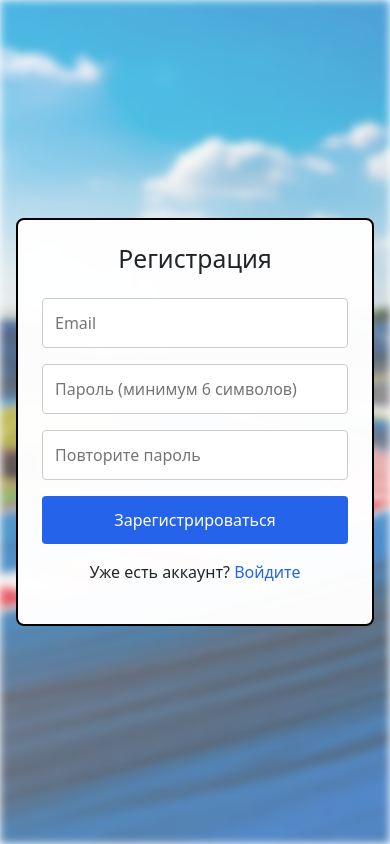
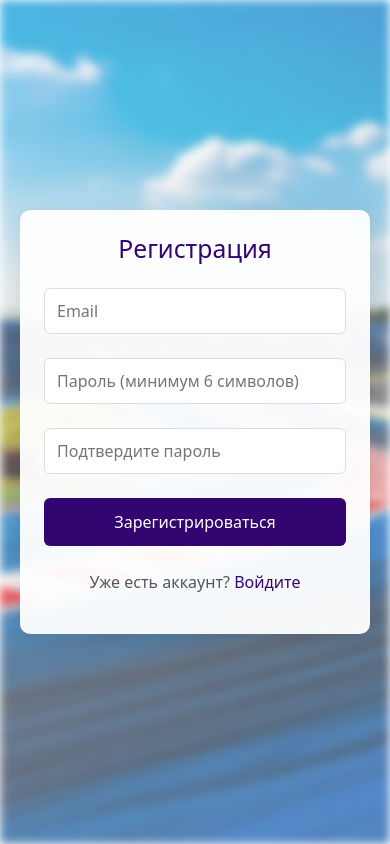
Before and after one commit to hiashyr/frontend, a React (Create React App) app: page /register in a window 390 px wide. Built offline with nearby package versions, Linux system fonts and the light colour scheme.

Commit message:
Main_page & reg, log

```diff
--- a/src/components/Auth/AuthForm.jsx
+++ b/src/components/Auth/AuthForm.jsx
@@ -1,5 +1,7 @@
 import { Link } from 'react-router-dom';
-import pddBackground from '../../assets/pdd-background.jpg'; // Импортируем фоновое изображение
+import { useState } from 'react';
+import { FaCheck, FaTimes, FaEye, FaEyeSlash } from 'react-icons/fa';
+import pddBackground from '../../assets/pdd-background.jpg';
 import '../../pages/AuthPage.css';
 
 export default function AuthForm({
@@ -10,24 +12,23 @@ export default function AuthForm({
   onSubmit,
   linkText,
   linkPath,
-  linkDescription
+  linkDescription,
+  isLoading = false
 }) {
   return (
     <div className="auth-page-container">
-      {/* Размытый задний фон */}
       <div
         className="auth-background"
         style={{ backgroundImage: `url(${pddBackground})` }}
       ></div>
 
-      {/* Контейнер с формой */}
       <div className="auth-form-container">
         <div className="auth-form">
           <h2>{title}</h2>
           <form onSubmit={onSubmit}>
             {fields.map((field) => (
+              <div key={field.name} className="form-group">
                 <input
-                key={field.name}
                   type={field.type}
                   name={field.name}
                   placeholder={field.placeholder}
@@ -35,12 +36,36 @@ export default function AuthForm({
                   onChange={field.onChange}
                   required={field.required}
                   minLength={field.minLength}
+                  disabled={isLoading}
+                  className={field.error ? 'invalid' : ''}
                 />
+                {field.value && (
+                  <span className="validation-icon">
+                    {field.isValid ? (
+                      <FaCheck className="valid-icon" />
+                    ) : (
+                      <FaTimes className="invalid-icon" />
+                    )}
+                  </span>
+                )}
+                {field.error && (
+                  <div className="field-error">{field.error}</div>
+                )}
+              </div>
             ))}
-            {error && <div className="error">{error}</div>}
-            <button type="submit" className="btn">{submitText}</button>
+
+            {error && <div className="form-error">{error}</div>}
+
+            <button
+              type="submit"
+              className="submit-button"
+              disabled={isLoading || fields.some(f => f.value && !f.isValid)}
+            >
+              {isLoading ? 'Загрузка...' : submitText}
+            </button>
           </form>
-          <p>
+
+          <p className="auth-link">
             {linkDescription} <Link to={linkPath}>{linkText}</Link>
           </p>
         </div>
--- a/src/pages/AuthPage.css
+++ b/src/pages/AuthPage.css
@@ -1,177 +1,11 @@
-/* src/components/AuthForm.css */
-.auth-form {
-  max-width: 400px;
-  margin: 2rem auto;
-  padding: 2rem;
-  border: 2px solid #000000;
-  border-radius: 8px;
-}
-
-.auth-form h2 {
-  text-align: center;
-  margin-bottom: 1.5rem;
-}
-
-.auth-form form {
-  display: flex;
-  flex-direction: column;
-  gap: 1rem;
-}
-
-.auth-form input {
-  padding: 0.75rem;
-  border: 1px solid #ccc;
-  border-radius: 4px;
-}
-
-.auth-form .btn {
-  padding: 0.75rem;
-  background: #2563EB;
-  color: white;
-  border: none;
-  border-radius: 4px;
-  cursor: pointer;
-  transition: 0.3s;
-}
-
-.auth-form .btn:hover {
-  background: #1D4ED8;
-}
-
-.auth-form .error {
-  color: #EF4444;
-  font-size: 0.9rem;
-  text-align: center;
-}
-
-.auth-form p {
-  text-align: center;
-  margin-top: 1rem;
-}
-
-.auth-form a {
-  color: #2563EB;
-  text-decoration: none;
-}
-
-.auth-form a:hover {
-  text-decoration: underline;
-}
-
-.social-auth {
-  margin-top: 2rem;
-  text-align: center;
-}
-
-.social-buttons {
-  display: flex;
-  gap: 1rem;
-  justify-content: center;
-  margin-top: 1rem;
-}
-
-.social-btn {
-  display: flex;
-  align-items: center;
-  gap: 0.5rem;
-  padding: 0.5rem 1rem;
-  border-radius: 4px;
-  border: 1px solid #ddd;
-  background: white;
-  cursor: pointer;
-  transition: all 0.3s;
-}
-
-.social-btn.google:hover {
-  background: #F4F4F4;
-  border-color: #DB4437;
-}
-
-.social-btn.vk:hover {
-  background: #F4F4F4;
-  border-color: #4A76A8;
-}
-
-.auth-form {
-  animation: fadeInUp 0.5s ease-out;
-}
-
-@keyframes fadeInUp {
-  from {
-    opacity: 0;
-    transform: translateY(20px);
-  }
-  to {
-    opacity: 1;
-    transform: translateY(0);
-  }
-}
-
-input:focus {
-  border-color: #6366F1;
-  box-shadow: 0 0 0 2px rgba(99, 102, 241, 0.2);
-  transition: all 0.3s;
-}
-
-/* Стили для фона */
-.auth-bg-container {
-  position: relative;
-  min-height: 100vh;
-  display: flex;
-  justify-content: center;
-  align-items: center;
-  overflow: hidden;
-}
-
-.auth-bg-image {
-  position: absolute;
-  top: 0;
-  left: 0;
-  right: 0;
-  bottom: 0;
-  background-size: cover;
-  background-position: center;
-  filter: blur(8px);
-  opacity: 0.7;
-  z-index: 1;
-}
-
-.auth-content {
-  position: relative;
-  z-index: 2;
-  background: rgba(255, 255, 255, 0.9);
-  border-radius: 16px;
-  padding: 2.5rem;
-  width: 100%;
-  max-width: 450px;
-  box-shadow: 0 8px 32px rgba(0, 0, 0, 0.1);
-  margin: 2rem;
-}
-
-/* Адаптация для мобильных */
-@media (max-width: 768px) {
-  .auth-bg-image {
-    filter: blur(4px);
-  }
-
-  .auth-content {
-    padding: 1.5rem;
-    margin: 1rem;
-    background: rgba(255, 255, 255, 0.95);
-  }
-}
-
-/* Основной контейнер */
 .auth-page-container {
   position: relative;
   min-height: 100vh;
   display: flex;
   justify-content: center;
   align-items: center;
-  overflow: hidden;
 }
 
-/* Стили для фона */
 .auth-background {
   position: absolute;
   top: 0;
@@ -180,32 +14,166 @@ input:focus {
   height: 100%;
   background-size: cover;
   background-position: center;
-  filter: blur(8px);
+  filter: blur(5px);
   opacity: 0.7;
   z-index: 1;
 }
 
-/* Контейнер формы */
 .auth-form-container {
   position: relative;
   z-index: 2;
   width: 100%;
-  max-width: 500px;
-  padding: 2rem;
+  max-width: 450px;
+  padding: 20px;
 }
 
-/* Адаптация для мобильных */
+.auth-form {
+  background: rgba(255, 255, 255, 0.95);
+  padding: 2rem;
+  border-radius: 10px;
+  box-shadow: 0 4px 20px rgba(0, 0, 0, 0.1);
+}
+
+.auth-form h2 {
+  text-align: center;
+  margin-bottom: 1.5rem;
+  color: #330570;
+}
+
+.form-group {
+  margin-bottom: 1.2rem;
+}
+
+.form-group input {
+  width: 100%;
+  padding: 12px 15px;
+  border: 1px solid #ddd;
+  border-radius: 6px;
+  font-size: 1rem;
+  transition: border-color 0.3s;
+}
+
+.form-group input:focus {
+  border-color: #330570;
+  outline: none;
+}
+
+.error-message {
+  color: #e74c3c;
+  margin-bottom: 1rem;
+  text-align: center;
+}
+
+.submit-button {
+  width: 100%;
+  padding: 12px;
+  background-color: #330570;
+  color: white;
+  border: none;
+  border-radius: 6px;
+  font-size: 1rem;
+  cursor: pointer;
+  transition: background-color 0.3s;
+}
+
+.submit-button:hover {
+  background-color: #2a0459;
+}
+
+.submit-button:disabled {
+  background-color: #aaa;
+  cursor: not-allowed;
+}
+
+.auth-link {
+  text-align: center;
+  margin-top: 1.5rem;
+  color: #555;
+}
+
+.auth-link a {
+  color: #330570;
+  text-decoration: none;
+  font-weight: 500;
+}
+
+.auth-link a:hover {
+  text-decoration: underline;
+}
+
 @media (max-width: 768px) {
-  .auth-background {
-    filter: blur(4px);
+  .auth-form {
+    padding: 1.5rem;
   }
 
-  .auth-form {
-    padding: 1.5rem;
-    background: rgba(255, 255, 255, 0.98);
-  }
-
-  .auth-form-container {
-    padding: 1rem;
+  .form-group input {
+    padding: 10px 12px;
   }
 }
+
+/* Стили для валидации */
+.form-group {
+  position: relative;
+  margin-bottom: 1.5rem;
+}
+
+.validation-icon {
+  position: absolute;
+  right: 12px;
+  top: 13px;
+  font-size: 1rem;
+}
+
+.valid-icon {
+  color: #28a745;
+}
+
+.invalid-icon {
+  color: #dc3545;
+}
+
+.invalid {
+  border-color: #dc3545;
+}
+
+.field-error {
+  color: #dc3545;
+  font-size: 0.8rem;
+  margin-top: 0.25rem;
+}
+
+.form-error {
+  color: #dc3545;
+  margin: 1rem 0;
+  text-align: center;
+}
+
+.submit-button:disabled {
+  opacity: 0.7;
+  cursor: not-allowed;
+}
+
+.form-group {
+  position: relative;
+}
+
+.password-toggle {
+  position: absolute;
+  right: 35px;
+  top: 50%;
+  transform: translateY(-50%);
+  background: none;
+  border: none;
+  cursor: pointer;
+  color: #666;
+  padding: 5px;
+}
+
+.password-toggle:hover {
+  color: #333;
+}
+
+/* Сдвигаем иконку валидации, если есть кнопка показа пароля */
+.password-toggle + .validation-icon {
+  right: 60px;
+}
--- a/src/pages/LoginPage.jsx
+++ b/src/pages/LoginPage.jsx
@@ -1,24 +1,61 @@
-import { useState } from 'react';
+import { useState, useEffect } from 'react';
 import { useNavigate } from 'react-router-dom';
-import { API } from '../services/api';
+import API from '../services/api';
 import AuthForm from '../components/Auth/AuthForm';
-import './AuthPage.css'
+import './AuthPage.css';
 
 export default function LoginPage() {
-  const [email, setEmail] = useState('');
-  const [password, setPassword] = useState('');
+  const navigate = useNavigate();
+  const [formData, setFormData] = useState({
+    email: '',
+    password: ''
+  });
+
   const [error, setError] = useState('');
-  const navigate = useNavigate();
+  const [isLoading, setIsLoading] = useState(false);
 
-  const handleSubmit = async (e) => {
-    e.preventDefault();
-    try {
-      const { data } = await API.post('/auth/login', { email, password });
-      localStorage.setItem('token', data.token);
-      navigate('/');
-    } catch (err) {
-      setError('Неверный email или пароль');
+  useEffect(() => {
+    const verifyToken = async () => {
+      try {
+        await API.get('/users/me');
+        navigate('/');
+      } catch {
+        localStorage.removeItem('token');
+      }
+    };
+
+    if (localStorage.getItem('token')) {
+      verifyToken();
     }
+  }, [navigate]);
+
+  const validateField = (name, value) => {
+    switch (name) {
+      case 'email':
+        return /^[^\s@]+@[^\s@]+\.[^\s@]+$/.test(value);
+      case 'password':
+        return value.length >= 6;
+      default:
+        return false;
+    }
+  };
+
+  const handleChange = (e) => {
+    const { name, value } = e.target;
+    setFormData(prev => ({ ...prev, [name]: value }));
+    setError('');
+  };
+
+  const validateForm = () => {
+    if (!validateField('email', formData.email)) {
+      setError('Введите корректный email');
+      return false;
+    }
+    if (!validateField('password', formData.password)) {
+      setError('Пароль должен содержать минимум 6 символов');
+      return false;
+    }
+    return true;
   };
 
   const fields = [
@@ -26,30 +63,63 @@ export default function LoginPage() {
       name: 'email',
       type: 'email',
       placeholder: 'Email',
-      value: email,
-      onChange: (e) => setEmail(e.target.value),
-      required: true
+      value: formData.email,
+      onChange: handleChange,
+      required: true,
+      isValid: validateField('email', formData.email),
+      error: formData.email && !validateField('email', formData.email)
+        ? 'Некорректный email'
+        : null
     },
     {
       name: 'password',
       type: 'password',
       placeholder: 'Пароль',
-      value: password,
-      onChange: (e) => setPassword(e.target.value),
-      required: true
+      value: formData.password,
+      onChange: handleChange,
+      required: true,
+      minLength: 6,
+      isValid: validateField('password', formData.password),
+      error: formData.password && !validateField('password', formData.password)
+        ? 'Пароль слишком короткий'
+        : null
     }
   ];
+
+  const handleSubmit = async (e) => {
+    e.preventDefault();
+    if (!validateForm()) return;
+
+    setIsLoading(true);
+    try {
+      const { data } = await API.post('/users/login', {
+        email: formData.email,
+        password: formData.password
+      });
+      localStorage.setItem('token', data.token);
+      navigate('/', { replace: true });
+    } catch (err) {
+      console.error('Login error:', err);
+      setError(
+        err.response?.data?.message ||
+        'Неверный email или пароль'
+      );
+    } finally {
+      setIsLoading(false);
+    }
+  };
 
   return (
     <AuthForm
       title="Вход в аккаунт"
       fields={fields}
-      submitText="Войти"
+      submitText={isLoading ? 'Вход...' : 'Войти'}
       error={error}
       onSubmit={handleSubmit}
       linkDescription="Нет аккаунта?"
       linkText="Зарегистрируйтесь"
       linkPath="/register"
+      isLoading={isLoading}
     />
   );
 }
--- a/src/pages/RegisterPage.jsx
+++ b/src/pages/RegisterPage.jsx
@@ -1,38 +1,53 @@
 import { useState } from 'react';
 import { useNavigate } from 'react-router-dom';
-import { API } from '../services/api';
+import API from '../services/api';
 import AuthForm from '../components/Auth/AuthForm';
-import './AuthPage.css'
+import './AuthPage.css';
 
 export default function RegisterPage() {
+  const navigate = useNavigate();
   const [formData, setFormData] = useState({
     email: '',
     password: '',
     confirmPassword: ''
   });
+
   const [error, setError] = useState('');
-  const navigate = useNavigate();
+  const [isLoading, setIsLoading] = useState(false);
+
+  const validateField = (name, value) => {
+    switch (name) {
+      case 'email':
+        return /^[^\s@]+@[^\s@]+\.[^\s@]+$/.test(value);
+      case 'password':
+        return value.length >= 6;
+      case 'confirmPassword':
+        return value === formData.password;
+      default:
+        return false;
+    }
+  };
 
   const handleChange = (e) => {
-    setFormData({ ...formData, [e.target.name]: e.target.value });
+    const { name, value } = e.target;
+    setFormData(prev => ({ ...prev, [name]: value }));
+    setError('');
   };
 
-  const handleSubmit = async (e) => {
-    e.preventDefault();
+  const validateForm = () => {
+    if (!formData.email || !validateField('email', formData.email)) {
+      setError('Введите корректный email');
+      return false;
+    }
+    if (!formData.password || !validateField('password', formData.password)) {
+      setError('Пароль должен содержать минимум 6 символов');
+      return false;
+    }
     if (formData.password !== formData.confirmPassword) {
       setError('Пароли не совпадают');
-      return;
+      return false;
     }
-
-    try {
-      await API.post('/auth/register', {
-        email: formData.email,
-        password: formData.password
-      });
-      navigate('/login?registered=true');
-    } catch (err) {
-      setError(err.response?.data?.message || 'Ошибка регистрации');
-    }
+    return true;
   };
 
   const fields = [
@@ -42,7 +57,11 @@ export default function RegisterPage() {
       placeholder: 'Email',
       value: formData.email,
       onChange: handleChange,
-      required: true
+      required: true,
+      isValid: validateField('email', formData.email),
+      error: formData.email && !validateField('email', formData.email)
+        ? 'Некорректный email'
+        : null
     },
     {
       name: 'password',
@@ -51,28 +70,69 @@ export default function RegisterPage() {
       value: formData.password,
       onChange: handleChange,
       required: true,
-      minLength: 6
+      minLength: 6,
+      isValid: validateField('password', formData.password),
+      error: formData.password && !validateField('password', formData.password)
+        ? 'Слишком короткий пароль'
+        : null
     },
     {
       name: 'confirmPassword',
       type: 'password',
-      placeholder: 'Повторите пароль',
+      placeholder: 'Подтвердите пароль',
       value: formData.confirmPassword,
       onChange: handleChange,
-      required: true
+      required: true,
+      isValid: formData.confirmPassword &&
+               validateField('confirmPassword', formData.confirmPassword),
+      error: formData.confirmPassword &&
+             !validateField('confirmPassword', formData.confirmPassword)
+        ? 'Пароли не совпадают'
+        : null
     }
   ];
+
+  const handleSubmit = async (e) => {
+    e.preventDefault();
+    if (!validateForm()) return;
+
+    setIsLoading(true);
+    try {
+      const response = await API.post('/users/register', {
+        email: formData.email,
+        password: formData.password
+      });
+
+      if (response.status === 201) {
+        navigate('/login', {
+          state: { fromRegistration: true },
+          replace: true
+        });
+      }
+    } catch (err) {
+      console.error('Registration error:', err);
+      setError(
+        err.response?.data?.message ||
+        err.message ||
+        'Ошибка регистрации'
+      );
+    } finally {
+      setIsLoading(false);
+    }
+  };
 
   return (
     <AuthForm
       title="Регистрация"
       fields={fields}
-      submitText="Зарегистрироваться"
+      submitText={isLoading ? 'Регистрация...' : 'Зарегистрироваться'}
       error={error}
       onSubmit={handleSubmit}
       linkDescription="Уже есть аккаунт?"
       linkText="Войдите"
       linkPath="/login"
+      isLoading={isLoading}
+
     />
   );
 }
```
Also changed, not shown: src/services/api.ts (+14 -9 lines), src/components/Main_page/TestModesSection.jsx (deleted). Lines whose indentation alone changed are shown as unchanged.
